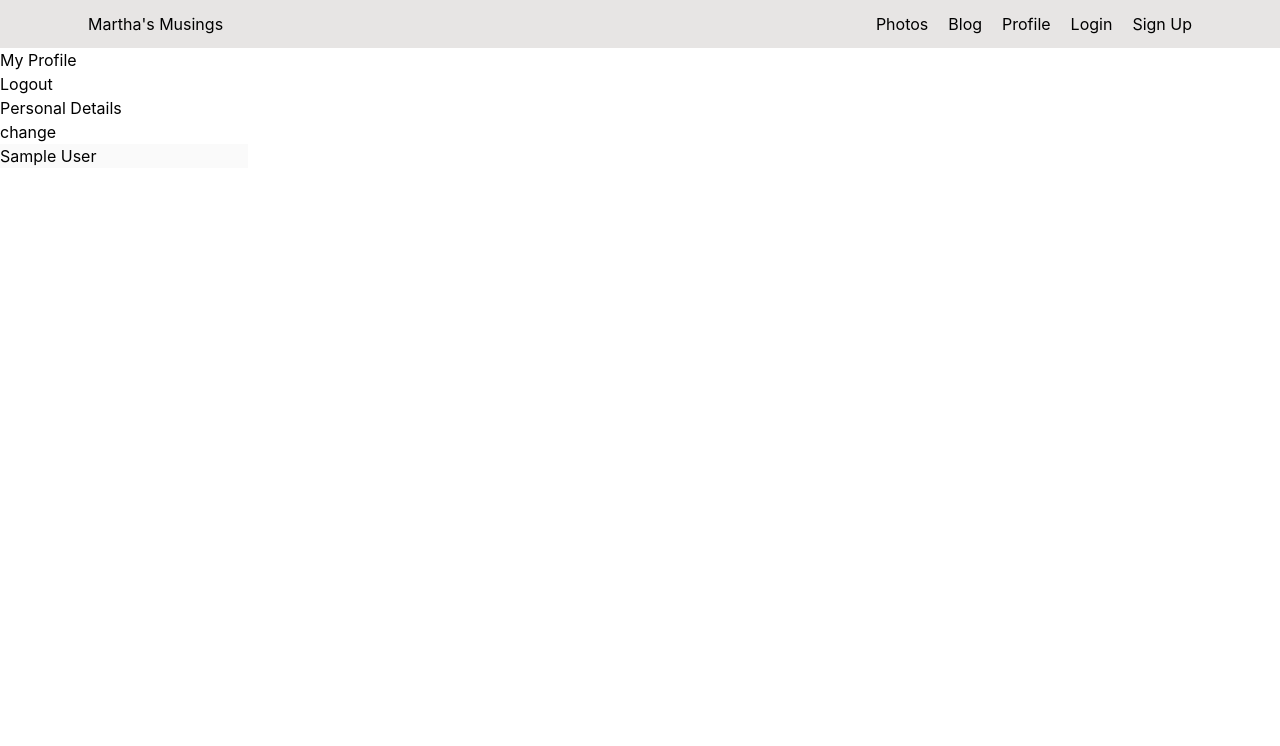
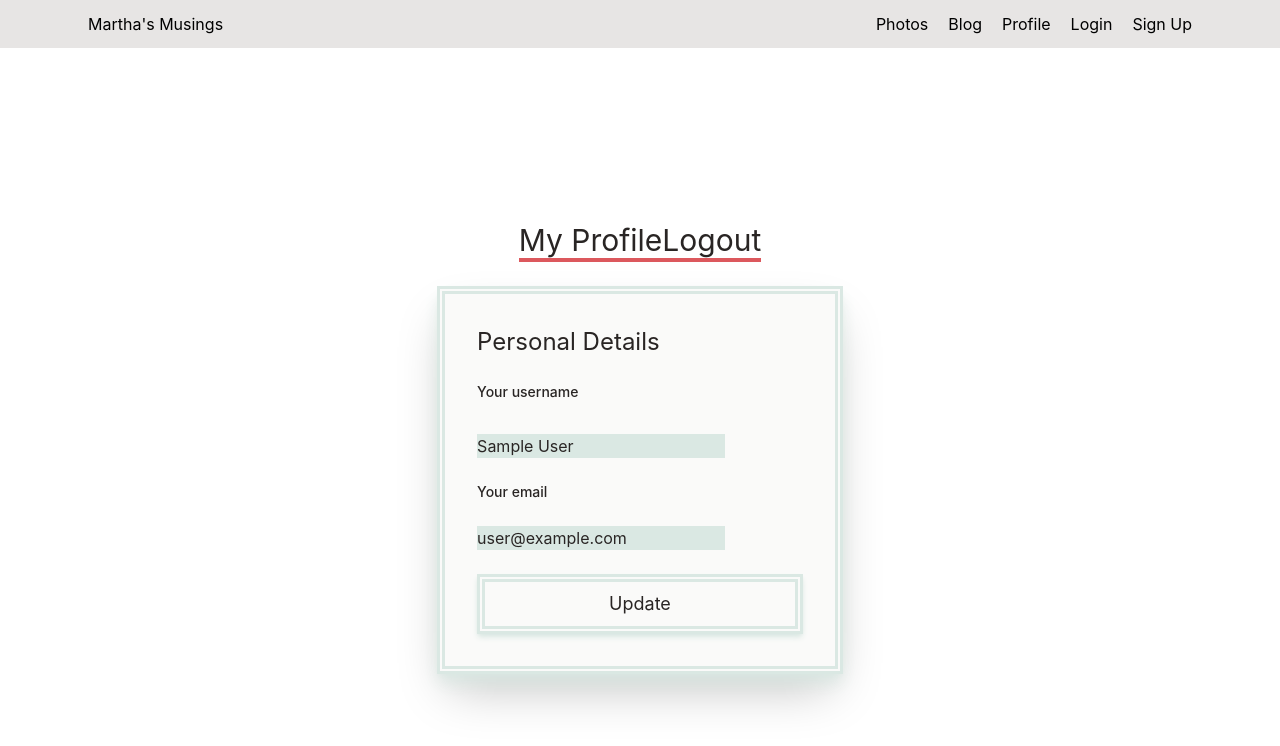
Before and after one commit to JenniferByrnes/martha-blog, a React (Create React App) app: page /profile in a window 1280 px wide. Shown: the top 746 px of the page. Built offline with nearby package versions, Linux system fonts and the light colour scheme; no server answers; sample sign-in values are in the browser's storage.

Commit message:
forgot password

```diff
--- a/src/App.js
+++ b/src/App.js
@@ -7,6 +7,7 @@ import ForgotPassword from './pages/ForgotPassword'
 import Login from './pages/Login'
 import Home from './pages/Home'
 import Profile from './pages/Profile'
+import PrivateRoute from './components/PrivateRoute'
 import Photos from './pages/Photos'
 import SignUp from './pages/SignUp'
 
@@ -23,7 +24,10 @@ function App() {
           <Route path='/blog' element={<Blog />} />
           <Route path='/edit-blog' element={<EditBlog />} />
           <Route path='/forgot-password' element={<ForgotPassword />} />
-          <Route path='/profile' element={<Profile />} />
+          {/* Nested route to direct based on Auth status */}
+          <Route path='/profile' element={<PrivateRoute />}>
+            <Route path='/profile' element={<Profile />} />
+          </Route>
           <Route path='/login' element={<Login />} />
           <Route path='/photos' element={<Photos />} />
           <Route path='/sign-up' element={<SignUp />} />
--- /dev/null
+++ b/src/components/PrivateRoute.jsx
@@ -0,0 +1,15 @@
+import { Navigate, Outlet } from 'react-router-dom'
+import { useAuthStatus } from '../hooks/useAuthStatus'
+// import Spinner from './Spinner'
+
+const PrivateRoute = () => {
+  const { loggedIn, checkingStatus } = useAuthStatus()
+
+  if (checkingStatus) {
+    return <h3>Loading...</h3>
+  }
+
+  return loggedIn ? <Outlet /> : <Navigate to='/login' />
+}
+
+export default PrivateRoute
--- /dev/null
+++ b/src/components/Spinner.jsx
@@ -0,0 +1,10 @@
+function Spinner() {
+  return (
+    <div className='fixed top-0 left-0 right-0 bottom-0, left-0, flex, justify-center, items-center, bg-pcTan, z-10'>
+      <div className='w-16, h-16, border-solid, border-8, border-pcGreen, rounded-full, motion-safe:animate-spin'>
+        </div>
+    </div>
+  )
+}
+
+export default Spinner
--- /dev/null
+++ b/src/hooks/useAuthStatus.js
@@ -0,0 +1,35 @@
+import { useEffect, useState, useRef } from 'react'
+import { getAuth, onAuthStateChanged } from 'firebase/auth'
+
+export const useAuthStatus = () => {
+  const [loggedIn, setLoggedIn] = useState(false)
+  const [checkingStatus, setCheckingStatus] = useState(true)
+  // Code around memory leak
+  const isMounted = useRef(true)
+
+  useEffect(() => {
+    if (isMounted) {
+      const auth = getAuth()
+      onAuthStateChanged(auth, (user) => {
+        if (user) {
+          setLoggedIn(true)
+        }
+        setCheckingStatus(false)
+      })
+    }
+
+    return () => {
+      isMounted.current = false
+    }
+  }, [isMounted])
+
+  return { loggedIn, checkingStatus }
+}
+
+// Brad Traversy code from React Udemy class
+
+// Protected routes in v6
+// https://stackoverflow.com/questions/65505665/protected-route-with-firebase
+
+// Fix memory leak warning
+// https://stackoverflow.com/questions/59780268/cleanup-memory-leaks-on-an-unmounted-component-in-react-hooks
--- a/src/pages/ForgotPassword.jsx
+++ b/src/pages/ForgotPassword.jsx
@@ -1,7 +1,60 @@
+import { useState } from 'react'
+import { Link } from 'react-router-dom'
+import { getAuth, sendPasswordResetEmail } from 'firebase/auth'
+import { toast } from 'react-toastify'
+
 export default function ForgotPassword() {
+  const [email, setEmail] = useState('')
+
+  const onChange = (e) => setEmail(e.target.value)
+
+  const onSubmit = async (e) => {
+    e.preventDefault()
+    try {
+      const auth = getAuth()
+      await sendPasswordResetEmail(auth, email)
+      toast.success('Email was sent')
+    } catch (error) {
+      toast.error('Could not send reset email')
+    }
+  }
+
   return (
-    <>
-      <h1>ForgotPassword</h1>
-    </>
+    <div className='flex flex-col items-center justify-center px-6 py-8 pt-[60px] mx-auto md:h-screen lg:py-0 text-stone-800'>
+      <header>
+        <h1 className='flex items-center mb-6 text-3xl border-b-4 border-pcCoral'>Forgot Password</h1>
+      </header>
+
+      <main className="relative flex flex-col m-6 space-y-10 bg-white shadow-2xl rounded-2xl md:flex-row md:space-y-0 md:m-0">
+        <div className="form-container">
+          <div className="form-inner-container">
+            <form className="space-y-4 md:space-y-6 " onSubmit={onSubmit}>
+              <label htmlFor="email" className="block mb-2 text-sm font-medium ">Your email</label>
+              <input
+                type='email'
+                className="form-field  mb-4 focus: outline-pcGreen"
+                placeholder='Email'
+                id='email'
+                value={email}
+                onChange={onChange}
+              />
+              <button type="button" className="form-button">
+                <Link to='/login'>
+                  Login
+                </Link>
+              </button>
+
+              <div>
+                <button type="submit" className="form-button">
+                  <div>Send Reset Link</div>
+                </button>
+              </div>
+            </form>
+          </div>
+        </div>
+      </main>
+    </div>
   )
 }
+
+// Brad Traversy - Udemy React class
--- a/src/pages/Login.jsx
+++ b/src/pages/Login.jsx
@@ -2,8 +2,6 @@ import { useState } from 'react'
 import { toast } from 'react-toastify'
 import { Link, useNavigate } from 'react-router-dom'
 import { getAuth, signInWithEmailAndPassword } from 'firebase/auth'
-//import OAuth from '../components/OAuth'
-import { ReactComponent as ArrowRightIcon } from '../assets/svg/keyboardArrowRightIcon.svg'
 import visibilityIcon from '../assets/svg/visibilityIcon.svg'
 import image from '../assets/images/BurfordLove.jpeg'
 
@@ -78,7 +76,7 @@ export default function Login() {
                   <label htmlFor="password" className="block mb-2 text-sm font-medium ">Password</label>
                   <input
                     type={showPassword ? 'text' : 'password'}
-                    className='form-field  mb-4 focus: outline-pcGreen'
+                    className='form-field mb-4 focus: outline-pcGreen'
                     placeholder='........'
                     id='password'
                     value={password}
@@ -87,21 +85,20 @@ export default function Login() {
                   <img
                     src={visibilityIcon}
                     alt='show password'
-                    className='showPassword'
                     onClick={() => setShowPassword((prevState) => !prevState)}
                   />
                 </div>
 
-                <Link to='/forgot-password' className='forgotPasswordLink'>
+                <Link to='/forgot-password' className='bg-pcGreen'>
                   Forgot Password
                 </Link>
 
                 <div className="flex items-center justify-evenly space-x-2">
 
-                <button type="submit" className="form-button">Submit</button>
+                  <button type="submit" className="form-button">Submit</button>
 
-                <button type="submit" className="form-button"><Link to="/sign-up">Sign Up?</Link></button>
-              </div>
+                  <button type="submit" className="form-button"><Link to="/sign-up">Sign Up?</Link></button>
+                </div>
                 {/* <div className='signInBar'>
                   <p className='signInText'>Sign In</p>
                   <button className='signInButton'>
--- a/src/pages/Profile.jsx
+++ b/src/pages/Profile.jsx
@@ -1,8 +1,9 @@
-import { getAuth } from 'firebase/auth'
+import { getAuth, updateProfile } from 'firebase/auth'
 import { useState } from 'react'
-import { useNavigate, Link } from 'react-router-dom'
-import { updateDoc } from 'firebase/firestore'
+import { useNavigate } from 'react-router-dom'
+import { updateDoc, doc } from 'firebase/firestore'
 import { db } from '../firebase.config'
+import { toast } from 'react-toastify'
 
 
 export default function Profile() {
@@ -23,8 +24,25 @@ export default function Profile() {
     navigate('/')
   }
 
-  const onSubmit = () => {
-    console.log(123)
+  const onSubmit = async () => {
+    try {
+      if (auth.currentUser.displayName !== username) {
+        //Update display name in Firebase
+        await updateProfile(auth.currentUser, {
+          displayName: username
+        })
+        // Update in Firestore
+        const userRef = doc(db, 'users', auth.currentUser.uid)
+        await updateDoc(userRef, {
+          name: username
+        })
+
+      }
+    } catch (error) {
+      console.log(error)
+      toast.error('Could not update profile details')
+
+    }
   }
 
   const onChange = (e) => {
@@ -34,34 +52,62 @@ export default function Profile() {
     }))
   }
 
-  return <div>
-    <header>
-      <p>My Profile</p>
+  // const onDelete = async (listingId) => {
+  //   if (window.confirm('Are you sure you want to delete?')) {
+  //     await deleteDoc(doc(db, 'listings', listingId))
+  //     const updatedListings = listings.filter(
+  //       (listing) => listing.id !== listingId
+  //     )
+  //     setListings(updatedListings)
+  //     toast.success('Successfully deleted listing')
+  //   }
+  // }
+
+  // const onEdit = (listingId) => navigate(`/edit-listing/${listingId}`)
+
+  return (
+    <section className="flex flex-col items-center justify-center px-6 py-8 pt-[60px] mx-auto md:h-screen lg:py-0 text-stone-800">
+      <h1 className="flex items-center mb-6 text-3xl border-b-4 border-pcCoral">
+        <p>My Profile  </p>
         <button type='button'
-        onClick={onLogout}>Logout </button>
-    </header>
-    <main>
+          onClick={onLogout}>  Logout </button>
+      </h1>
+      <main
+        className="relative flex flex-col m-6 space-y-10 bg-white shadow-2xl rounded-2xl md:flex-row md:space-y-0 md:m-0"
+      >
+        <div className="form-container">
+          <div className="form-inner-container">
+              <h1 className="text-2xl">Personal Details</h1>
             <div>
-        <p className="profileDetailsText">Personal Details</p>
-        <p onClick={() => {
-          changeDetails && onSubmit()
-          setChangeDetails((prevState) => !prevState)
-        }}>
-          {changeDetails ? 'done' : 'change'}
-        </p>
-
-      </div>
-      <div>
-        <form action="">
+              <form className="space-y-4 md:space-y-6 " action="">
+                <label htmlFor="username" className="block mb-2 text-sm font-medium ">Your username</label>
+                {/* Make text appear changeable when available */}
                 <input type="text"
                   id='username'
-            className={!changeDetails ? 'profileName' : 'profileNameActive'}
+                  className={!changeDetails ? 'bg-pcGreen' : ''}
                   disabled={!changeDetails}
                   value={username}
                   onChange={onChange}
                 />
+                <label htmlFor="email" className="block mb-2 text-sm font-medium ">Your email</label>
+                <input type="text"
+                  id='email'
+                  className='bg-pcGreen'
+                  disabled={!changeDetails}
+                  value={email}
+                  onChange={onChange}
+                />
+                <button type="submit" className="form-button" onClick={() => {
+                  changeDetails && onSubmit()
+                  setChangeDetails((prevState) => !prevState)
+                }}>
+                  {changeDetails ? 'Save' : 'Update'}
+                </button>
               </form>
             </div>
+          </div>
+        </div>
       </main>
-  </div>
+    </section>
+  )
 }
```
Lines whose indentation alone changed are shown as unchanged.
